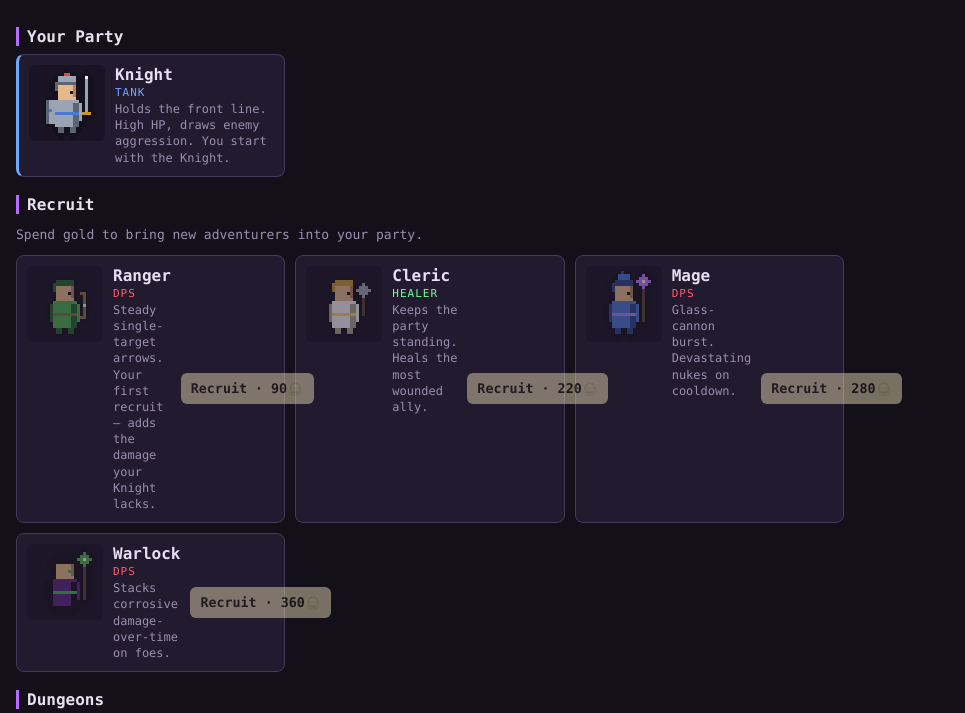
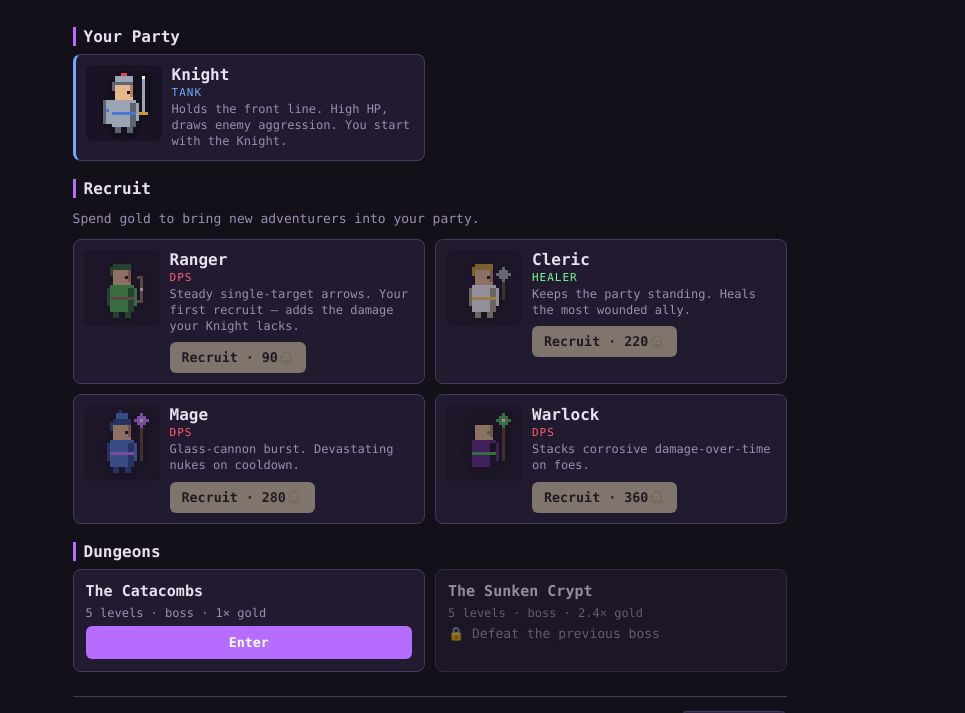
Before and after one commit to rcurtis/idle-party, a website built with Vite: page index.html in a window 1280 px wide. Shown: the part 58-771 px from the top of the page, without its empty margins (0-965 px from the left). Built offline with nearby package versions, Linux system fonts and the light colour scheme.

Commit message:
Fix tavern card layout: text wrapped vertically, price tags cramped
The recruit price button was a flex sibling competing for horizontal space,
squeezing .unit-info to ~56px so blurbs wrapped one word per line and the
buttons overflowed. Move the button inside the info column (below the blurb)
and give .unit-info min-width:0 so text wraps normally. Cards are now compact
and consistent.

Co-Authored-By: Claude Opus 4.8 <noreply@anthropic.com>

```diff
--- a/src/styles.css
+++ b/src/styles.css
@@ -120,6 +120,9 @@ button {
 }
 .unit-info {
   flex: 1;
+  min-width: 0; /* allow text to wrap instead of forcing the card wide/tall */
+  display: flex;
+  flex-direction: column;
 }
 .unit-name {
   font-weight: bold;
@@ -145,12 +148,13 @@ button {
   line-height: 1.35;
 }
 .recruit-btn {
-  align-self: center;
+  align-self: flex-start;
+  margin-top: 8px;
   background: var(--gold);
   color: #2a1d00;
   border: none;
   border-radius: 6px;
-  padding: 8px 10px;
+  padding: 8px 12px;
   font-weight: bold;
   cursor: pointer;
   white-space: nowrap;
--- a/src/ui/tavern.ts
+++ b/src/ui/tavern.ts
@@ -42,7 +42,6 @@ export function renderTavern(app: App): HTMLElement {
         el("div", { class: "unit-name" }, [def.name]),
         el("div", { class: `unit-role ${def.role}` }, [ROLE_LABEL[def.role]]),
         el("div", { class: "unit-blurb" }, [def.blurb]),
-      ]),
         el(
           "button",
           {
@@ -55,6 +54,7 @@ export function renderTavern(app: App): HTMLElement {
           },
           [`Recruit · ${fmt(def.recruitCost)}🪙`],
         ),
+      ]),
     ]);
   });
 
```
Lines whose indentation alone changed are shown as unchanged.
